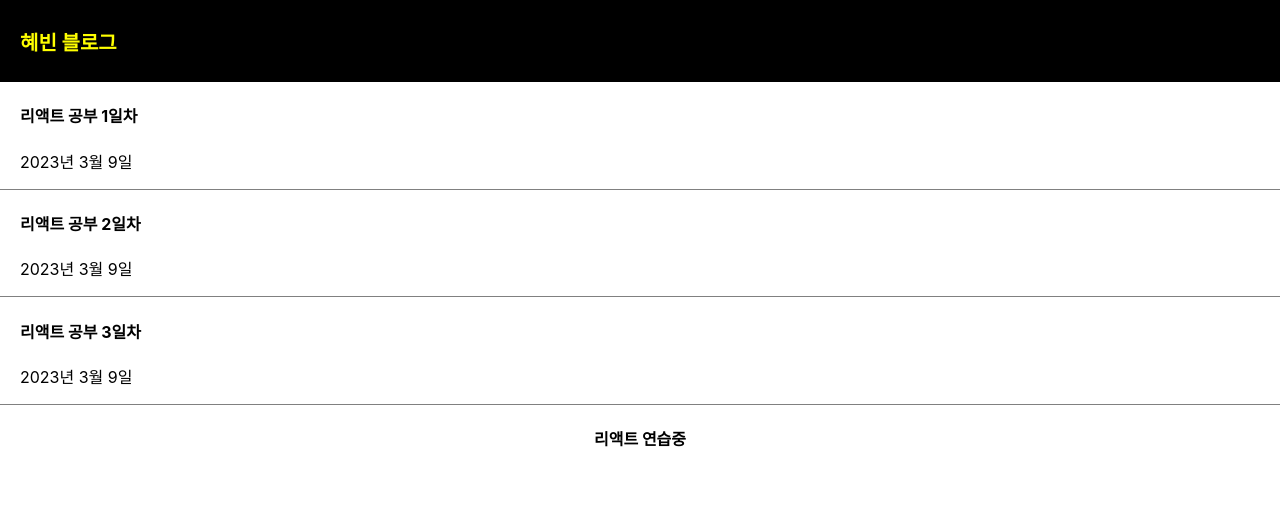
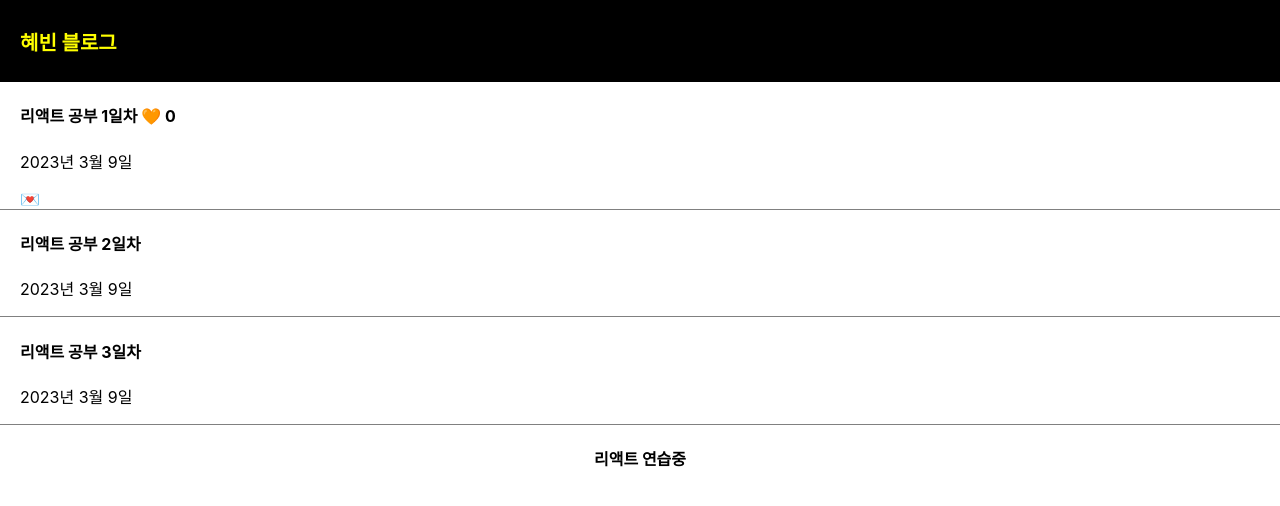
Before and after one commit to LEE-Hye/react, a React (Create React App) app in the folder blog/: page / in a window 1280 px wide. Shown: the top 506 px of the page. Built offline with nearby package versions, Linux system fonts and the light colour scheme.

Commit message:
좋아요버튼

```diff
--- a/blog/src/App.js
+++ b/blog/src/App.js
@@ -1,3 +1,5 @@
+/* eslint-disable */ // 코드에는 문제 없지만 warning 뜨는 경우에 입력하면 사라짐
+
 import logo from './logo.svg';
 import './App.css';
 import {useState} from 'react';
@@ -13,14 +15,27 @@ function App() {
   */
   // title는 state에 보관했던 자료가 나옴
   // b는 state 변경을 도와주는 함수
+
+  let [like, likeChange] = useState(0);
+
+  function likeUp(){
+    likeChange(like+1);
+  }
+
+
+  function titleChange2(){
+    b(title[0]);
+  }
+
   return (
     <div className="App">
       <div className = "black-nav">
         <h4 style={{color : 'yellow', fontSize : '20px'}}>혜빈 블로그</h4>
       </div>
       <div className = 'list'>
-        <h4>{title[0]}</h4>
+        <h4>{title[0]} <span onClick={likeUp}>🧡</span> {like} </h4>
         <p>2023년 3월 9일</p>
+        <span onClick={titleChange2}>💌</span>
       </div>
       <div className = 'list'>
         <h4>{title[1]}</h4>
```
